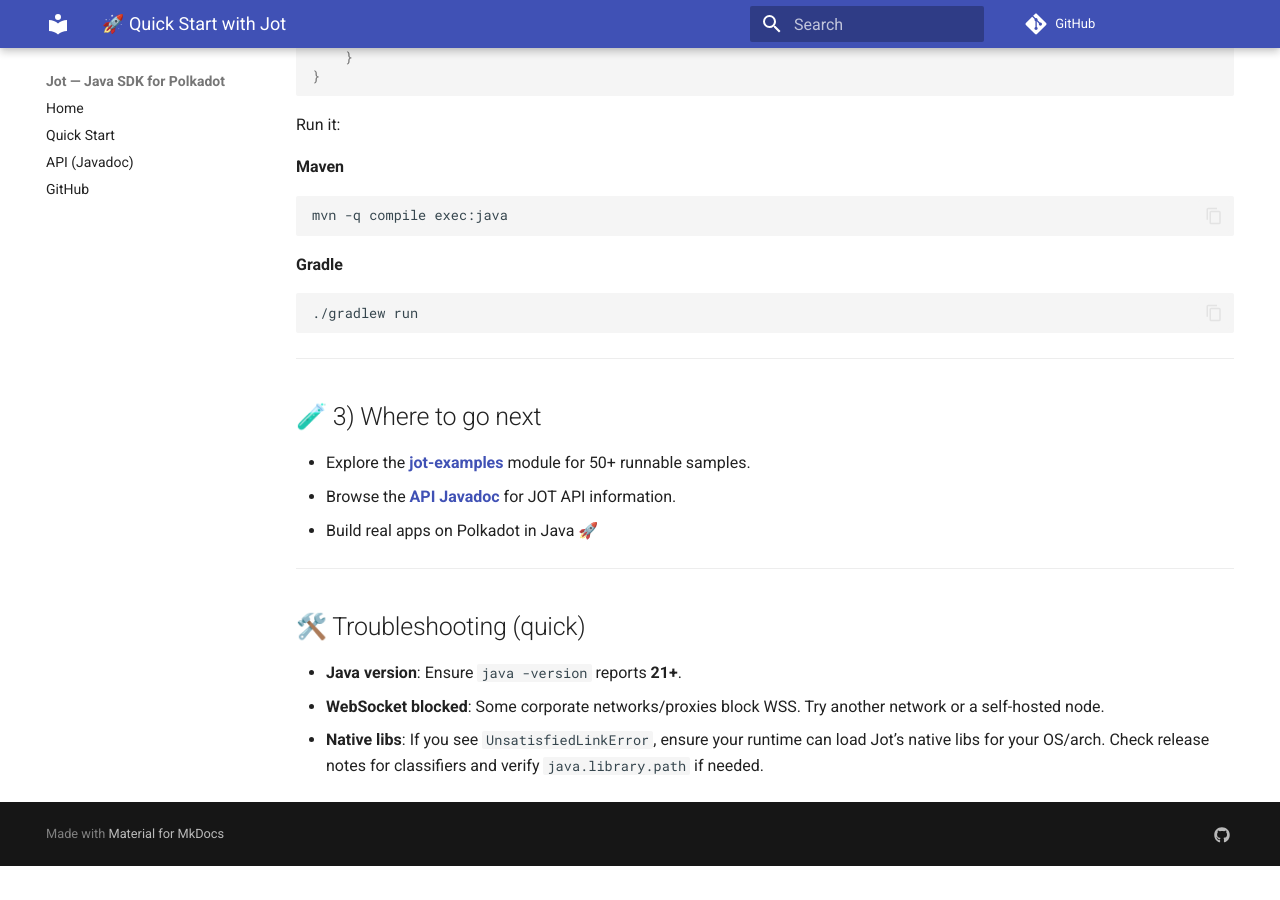
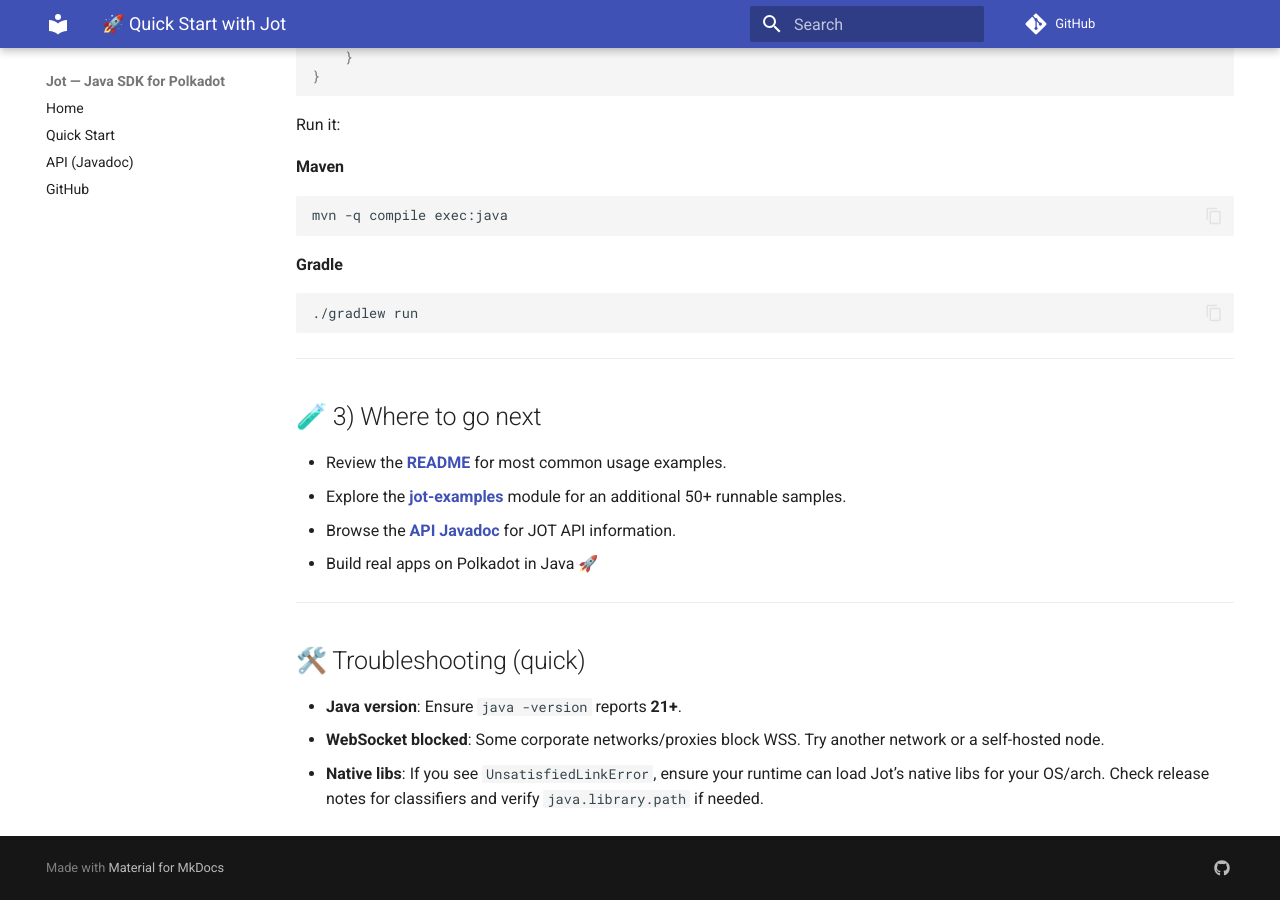
Before and after one commit to methodfive/jot, an MkDocs documentation site: the page built from docs/quickstart.md, in a window 1280 px wide and 900 px high, scrolled down 2028 px. Built offline with MkDocs 1.6.1 and Material for MkDocs 9.7.7, drawn with Linux system fonts in a browser that asks for light colours; comment, search, counter and statistics services are not loaded; before the commit the page ends 2894 px from its top, so only the background shows below that.

Commit message:
Update quickstart.md

```diff
--- a/docs/quickstart.md
+++ b/docs/quickstart.md
@@ -110,7 +110,8 @@
 
 ## 🧪 3) Where to go next
 
-- Explore the **[jot-examples](https://github.com/methodfive/jot/tree/main/jot-examples/src/main/java/com/method5/jot/examples)** module for 50+ runnable samples.
+- Review the **[README](https://github.com/methodfive/jot)** for most common usage examples.
+- Explore the **[jot-examples](https://github.com/methodfive/jot/tree/main/jot-examples/src/main/java/com/method5/jot/examples)** module for an additional 50+ runnable samples.
 - Browse the **[API Javadoc](https://methodfive.github.io/jot/api/index.html)** for JOT API information.
 - Build real apps on Polkadot in Java 🚀
 
```
